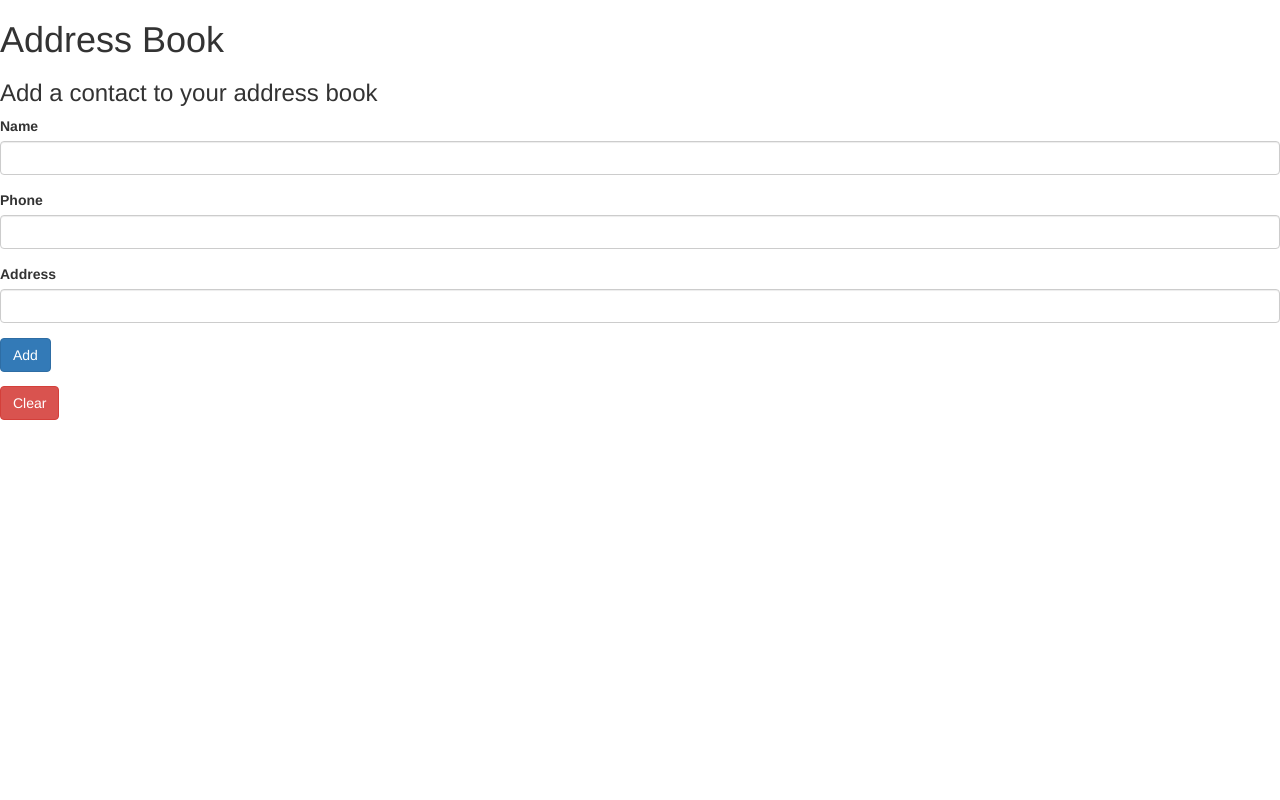
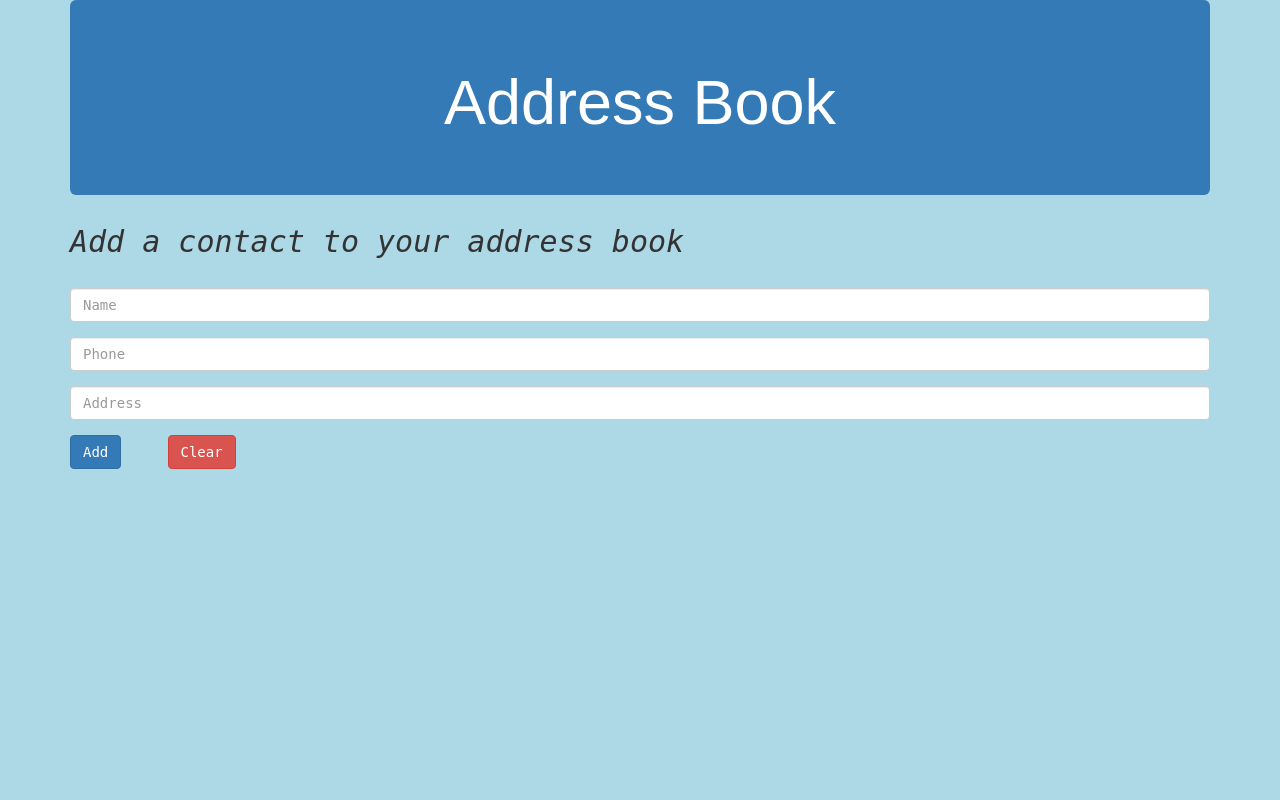
Before and after one commit to jkiyabu/address-book, a PHP site: template views/contacts.html.twig in a window 1280 px wide. Run offline with PHP 8.4, Linux system fonts and the light colour scheme; the template is opened without the code that fills it, so the values that code supplies are empty; some libraries are stand-ins or nearby versions.

Commit message:
add css styling

```diff
--- a/views/contacts.html.twig
+++ b/views/contacts.html.twig
@@ -1,31 +1,40 @@
 <html>
     <head>
         <link href="css/bootstrap.css" rel="stylesheet" type="text/css">
+        <link href="css/styles.css" rel="stylesheet" type="text/css">
         <title>Address Book</title>
     </head>
     <body>
+        <div class='container'>
+            <div class='jumbotron'>
                 <h1>Address Book</h1>
-        <h3>Add a contact to your address book</h3>
+            </div>
+            <h2>Add a contact to your address book</h2>
+            <br>
             <form action='/create_contact' method='post'>
                 <div class="form-group">
-                <label for="name">Name</label>
-                <input class="form-control" id="name" name="name" type="text">
+                    <input class="form-control" id="name" name="name" type="text" placeholder="Name">
                 </div>
                 <div class="form-group">
-                <label for="phone">Phone</label>
-                <input class="form-control" id="phone" name="phone" type="tel">
+                    <input class="form-control" id="phone" name="phone" type="tel" placeholder="Phone">
                 </div>
                 <div class="form-group">
-                <label for="address">Address</label>
-                <input class="form-control" id="address" name="address" type="text">
+                    <input class="form-control" id="address" name="address" type="text" placeholder="Address">
                 </div>
+                <div class='row'>
+                    <div class='col-sm-1'>
                         <button type="submit" class="btn btn-primary">Add</button>
+                    </div>
             </form>
             <form action="/delete_contacts" method="post">
+                    <div class='col-sm-1'>
                         <button type="submit" class="btn btn-danger">Clear</button>
+                    </div>
+                </div>
             </form>
             {% if contacts is not empty %}
-            <h3>Your Contacts: </h3>
+                <br>
+                <h3>Contacts</h3>
                 {% for contact in contacts %}
                     <h4>{{contact.getName}}</h4>
                     <ul>
@@ -34,5 +43,6 @@
                     </ul>
                     {% endfor %}
             {% endif %}
+        </div>
     </body>
 </html>
--- a/web/css/styles.css
+++ b/web/css/styles.css
@@ -0,0 +1,28 @@
+body {
+    background-color: lightblue;
+    font-family: monospace;
+}
+
+h1 {
+    font-family: fantasy;
+}
+
+h2 {
+    font-style: oblique;
+}
+
+h3 {
+    text-decoration: underline;
+}
+
+.jumbotron {
+    background-color: #337ab7;
+    color: white;
+    text-align: center;
+}
+
+img {
+    float: right;
+    width: 600px;
+    height: auto;
+}
```
Also changed, not shown: views/create_contact.html.twig (+10 -5 lines), views/delete_contacts.html.twig (+7 -2 lines), README.md. Lines whose indentation alone changed are shown as unchanged.
